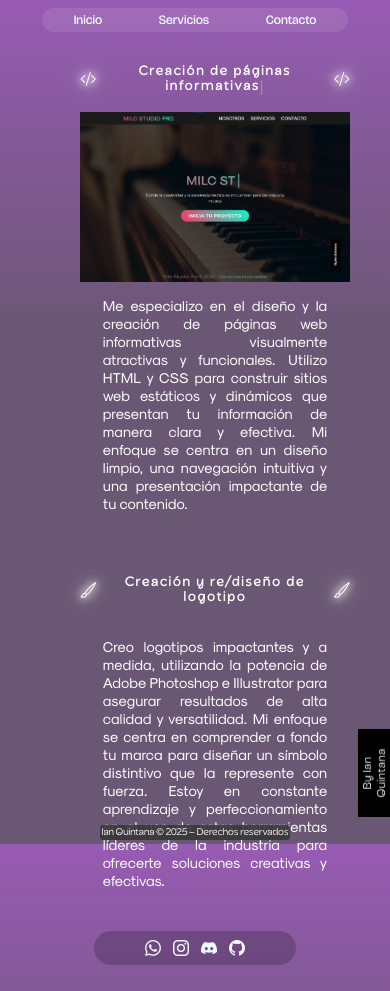
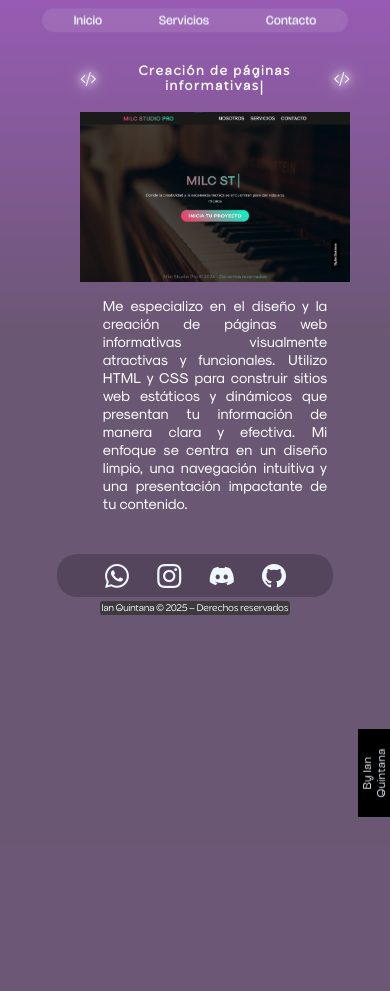
Before and after one commit to ianchu315/portfolio, a PHP site: page /servicios.html in a window 390 px wide. After the commit the page ends 817 px from the top, so only its background shows below. Run offline with PHP 8.4, Linux system fonts and the light colour scheme.

Commit message:
revisión responsive III (final?)

```diff
--- a/js/main.js
+++ b/js/main.js
@@ -1,20 +1,4 @@
-const typed = new Typed('.typed', {
-    strings: ['re/'],
-    stringsElement: '#cadenas-texto', // ID del elemento que contiene cadenas de texto a mostrar.
-	typeSpeed: 100, // Velocidad en mlisegundos para poner una letra,
-	startDelay: 500, // Tiempo de retraso en iniciar la animacion. Aplica tambien cuando termina y vuelve a iniciar,
-	backSpeed: 75, // Velocidad en milisegundos para borrrar una letra,
-	smartBackspace: true, // Eliminar solamente las palabras que sean nuevas en una cadena de texto.
-	shuffle: false, // Alterar el orden en el que escribe las palabras.
-	backDelay: 2500, // Tiempo de espera despues de que termina de escribir una palabra.
-	loop: true, // Repetir el array de strings
-	loopCount: false, // Cantidad de veces a repetir el array.  false = infinite
-	showCursor: true, // Mostrar cursor palpitanto
-	cursorChar: '', // Caracter para el cursor
-	contentType: 'html', // 'html' o 'null' para texto sin formato
-})
-
-const typed2 = new Typed('.typed2', {
+const typed = new Typed('.typed2', {
     strings: [
 		'páginas webs',
 		'páginas informativas',
--- a/servicios.html
+++ b/servicios.html
@@ -20,13 +20,17 @@
     </nav>
 
     <section>
+
         <ul>
+
             <li>
                 <i id="neon2" class="bi bi-code-slash"></i>
                 <h4 class="titulo-s">Creación de <span class="typed2"></span></h4>
                 <i id="neon2" class="bi bi-code-slash"></i>
             </li>
+
             <img class="ejemplo" src="img/ejemplo.png">
+
             <p>Me especializo en el diseño y la creación de páginas web informativas visualmente atractivas
                 y funcionales. Utilizo HTML y CSS para construir sitios web estáticos y dinámicos que presentan
                 tu información de manera clara y efectiva. Mi enfoque se centra en un diseño limpio, una navegación
@@ -35,19 +39,6 @@
 
         </ul>
 
-        <ul>
-            <li>
-                <i id="neon2" class="bi bi-brush"></i>
-                <h4 class="titulo-s">Creación y <span class="typed"></span>diseño de logotipo</h4>
-                <i id="neon2" class="bi bi-brush"></i>
-            </li>
-            <p>Creo logotipos impactantes y a medida, utilizando la potencia de Adobe Photoshop e Illustrator
-                para asegurar resultados de alta calidad y versatilidad. Mi enfoque se centra en comprender a
-                fondo tu marca para diseñar un símbolo distintivo que la represente con fuerza. Estoy en constante
-                aprendizaje y perfeccionamiento en el uso de estas herramientas líderes de la industria para
-                ofrecerte soluciones creativas y efectivas.
-            </p>
-        </ul>
     </section>
 
     <div id="cnt" class="contacto">
--- a/style-2.css
+++ b/style-2.css
@@ -230,7 +230,7 @@ img {
 }
 
 .links {
-    width: 60%;
+    width: 80%;
     display: flex;
     flex-direction: row;
     justify-content: space-around;
@@ -511,6 +511,10 @@ section ul li{
         border-radius: 7px 3px;
     }
 
+    .marca:hover{
+        border-radius: 7px 3px;
+    }
+
     .proyectos {
         width: 100%;
     }
@@ -571,13 +575,14 @@ section ul li{
     }
 
     .contacto {
-        width: 50%;
+        width: 70%;
         padding: 2%;
         margin-top: 3%;
     }
 
     .contacto i {
-        font-size: 200%;
+        font-size: 300%;
+        margin: 0 2%;
     }
 
     footer {
@@ -623,6 +628,12 @@ section ul li{
         font-size: 100%;
     }
 
+    .marca{
+        width: 23%;
+        left: 83%;
+        bottom: 4.6%;
+    }
+
     .contacto i {
         font-size: 120%;
     }
```
Also changed, not shown: style.css (+41 -14 lines).
